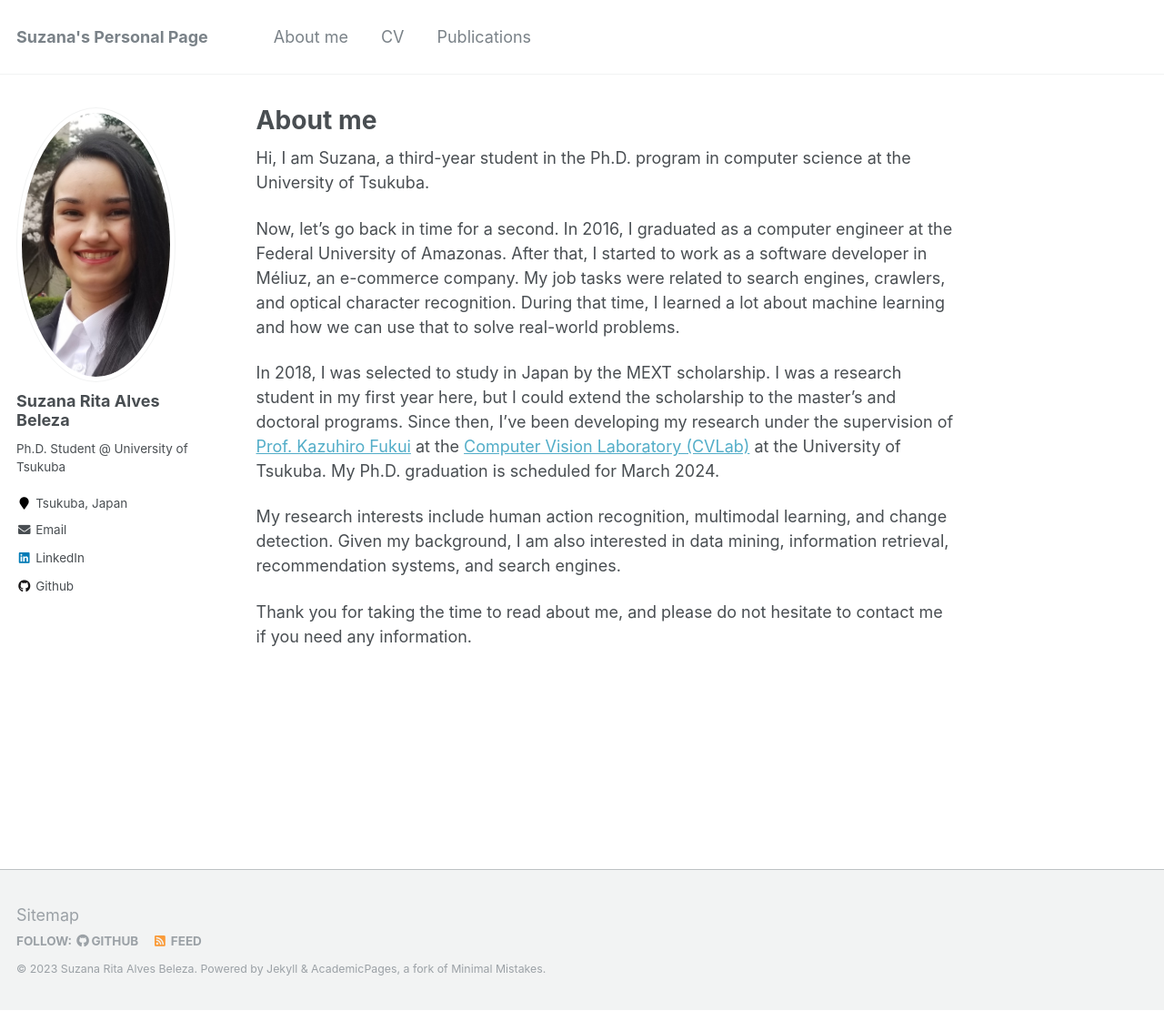
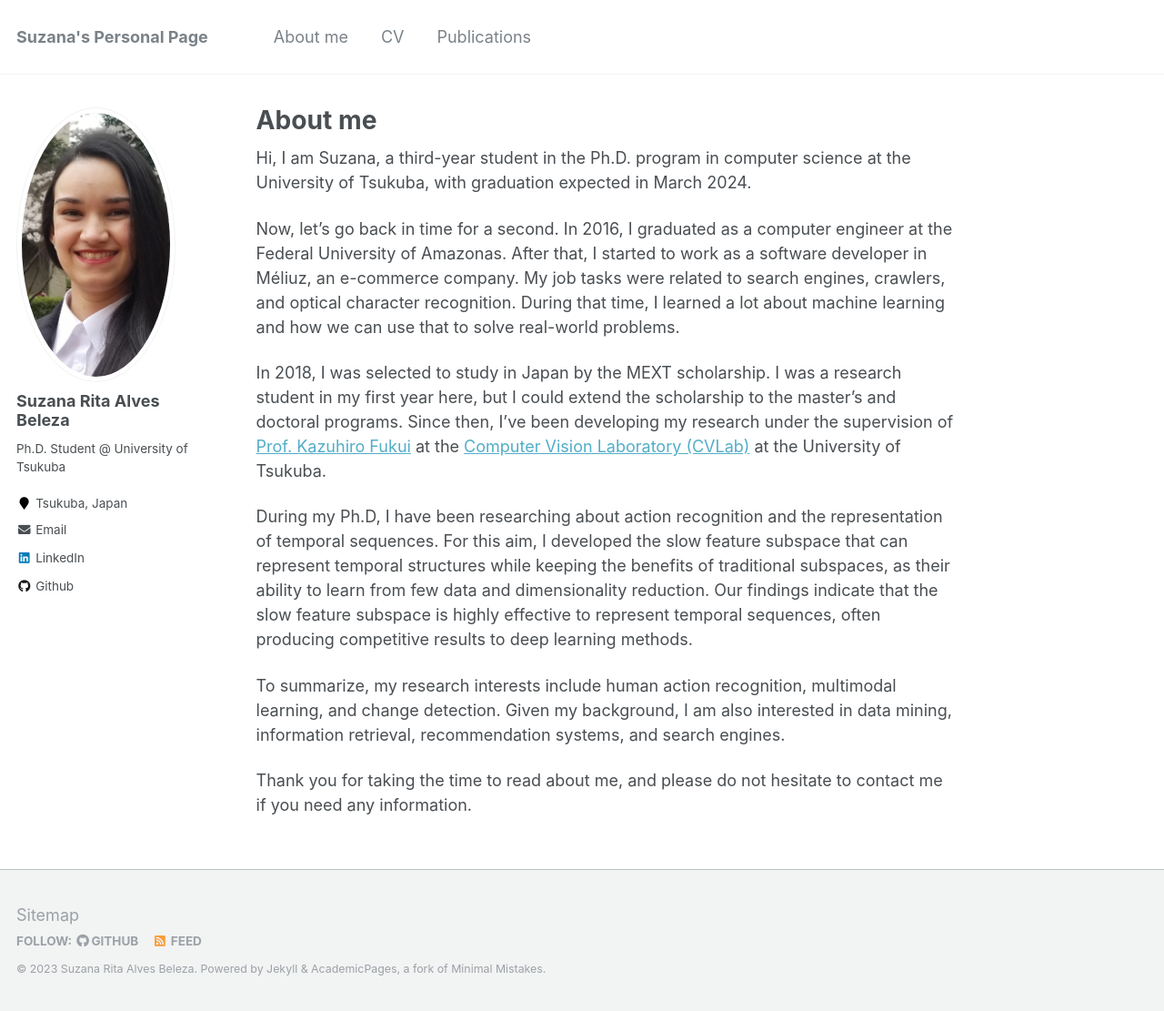
Before and after one commit to suzana-rita/suzana-rita.github.io, a Jekyll site: the page built from _pages/about.md, in a window 1280 px wide and 1111 px high. Shown: the whole window at 91% size. Built offline with Jekyll 4.4.1, drawn with Linux system fonts in a browser that asks for light colours.

Commit message:
Update about me page.

```diff
--- a/_pages/about.md
+++ b/_pages/about.md
@@ -7,12 +7,15 @@ redirect_from:
   - /about/
   - /about.html
 ---
-Hi, I am Suzana, a third-year student in the Ph.D. program in computer science at the University of Tsukuba.
+Hi, I am Suzana, a third-year student in the Ph.D. program in computer science at the University of Tsukuba, with graduation expected in March 2024.
 
 Now, let's go back in time for a second. In 2016, I graduated as a computer engineer at the Federal University of Amazonas. After that, I started to work as a software developer in Méliuz, an e-commerce company. My job tasks were related to search engines, crawlers, and optical character recognition. During that time, I learned a lot about machine learning and how we can use that to solve real-world problems.
 
-In 2018, I was selected to study in Japan by the MEXT scholarship. I was a research student in my first year here, but I could extend the scholarship to the master's and doctoral programs. Since then, I've been developing my research under the supervision of [Prof. Kazuhiro Fukui](http://www.cvlab.cs.tsukuba.ac.jp/~kfukui/english/indexE.html) at the [Computer Vision Laboratory (CVLab)](https://en.home.cvlab.cs.tsukuba.ac.jp/home) at the University of Tsukuba. My Ph.D. graduation is scheduled for March 2024.
+In 2018, I was selected to study in Japan by the MEXT scholarship. I was a research student in my first year here, but I could extend the scholarship to the master's and doctoral programs. Since then, I've been developing my research under the supervision of [Prof. Kazuhiro Fukui](http://www.cvlab.cs.tsukuba.ac.jp/~kfukui/english/indexE.html) at the [Computer Vision Laboratory (CVLab)](https://en.home.cvlab.cs.tsukuba.ac.jp/home) at the University of Tsukuba.
 
-My research interests include human action recognition, multimodal learning, and change detection. Given my background, I am also interested in data mining, information retrieval, recommendation systems, and search engines.
+
+During my Ph.D, I have been researching about action recognition and the representation of temporal sequences. For this aim, I developed the slow feature subspace that can represent temporal structures while keeping the benefits of traditional subspaces, as their ability to learn from few data and dimensionality reduction. Our findings indicate that the slow feature subspace is highly effective to represent temporal sequences, often producing competitive results to deep learning methods.
+
+To summarize, my research interests include human action recognition, multimodal learning, and change detection. Given my background, I am also interested in data mining, information retrieval, recommendation systems, and search engines.
 
 Thank you for taking the time to read about me, and please do not hesitate to contact me if you need any information.
```
